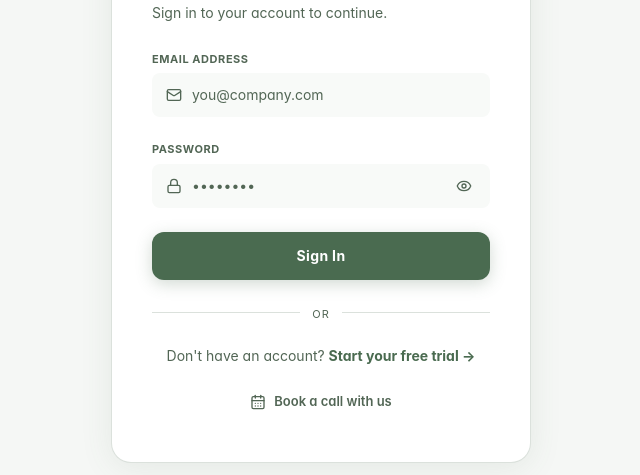
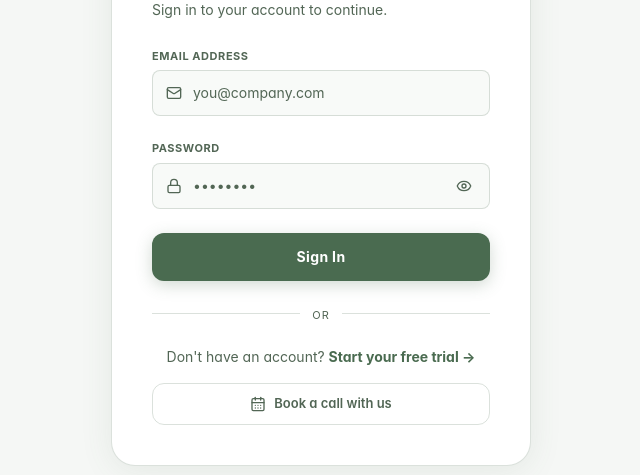
Before and after one commit to SaudDSxAI/nebula, a Next.js app in the folder frontend/: page /login in a window 1280 px wide. Shown: the part 219-694 px from the top of the page, without its empty margins (319-959 px from the left). Built offline with nearby package versions, Linux system fonts and the light colour scheme.

Commit message:
new chnages

```diff
--- a/frontend/app/login/page.tsx
+++ b/frontend/app/login/page.tsx
@@ -64,7 +64,7 @@ export default function LoginPage() {
             }} />
 
             {/* Card */}
-            <div className="w-full max-w-[420px] bg-[var(--color-card)] border border-[var(--color-border)] rounded-2xl md:rounded-[20px] p-6 sm:p-8 md:p-10 shadow-[0_4px_32px_rgba(74,107,80,0.1)] transition-all">
+            <div className="w-full max-w-sm sm:max-w-[420px] bg-[var(--color-card)] border border-[var(--color-border)] rounded-2xl md:rounded-[24px] p-5 sm:p-8 md:p-10 shadow-[0_4px_32px_rgba(74,107,80,0.1)] transition-all">
                 {/* Logo */}
                 <div className="flex items-center gap-2.5 mb-8">
                     <div className="w-10 h-10 rounded-xl bg-gradient-to-br from-primary to-primary-hover flex items-center justify-center shadow-[0_4px_12px_rgba(74,107,80,0.3)]">
@@ -92,7 +92,7 @@ export default function LoginPage() {
                                 type="email" required autoComplete="email"
                                 placeholder="you@company.com"
                                 value={email} onChange={e => setEmail(e.target.value)}
-                                className="w-full py-3 pl-10 pr-3.5 bg-[var(--color-input-bg)] border-1.5 border-[var(--color-input-border)] rounded-lg text-sm text-[var(--color-text-primary)] outline-none transition-colors focus:border-primary focus:ring-2 focus:ring-[var(--color-primary-alpha)]"
+                                className="w-full py-3 pl-10 pr-3.5 bg-[var(--color-input-bg)] border-[1.5px] border-[var(--color-input-border)] rounded-lg text-sm text-[var(--color-text-primary)] outline-none transition-colors focus:border-primary focus:ring-2 focus:ring-[var(--color-primary-alpha)]"
                             />
                         </div>
                     </div>
@@ -108,7 +108,7 @@ export default function LoginPage() {
                                 type={showPw ? 'text' : 'password'} required autoComplete="current-password"
                                 placeholder="••••••••"
                                 value={password} onChange={e => setPassword(e.target.value)}
-                                className="w-full py-3 pl-10 pr-11 bg-[var(--color-input-bg)] border-1.5 border-[var(--color-input-border)] rounded-lg text-sm text-[var(--color-text-primary)] outline-none transition-colors focus:border-primary focus:ring-2 focus:ring-[var(--color-primary-alpha)]"
+                                className="w-full py-3 pl-10 pr-11 bg-[var(--color-input-bg)] border-[1.5px] border-[var(--color-input-border)] rounded-lg text-sm text-[var(--color-text-primary)] outline-none transition-colors focus:border-primary focus:ring-2 focus:ring-[var(--color-primary-alpha)]"
                             />
                             <button type="button" onClick={() => setShowPw(!showPw)} className="absolute right-3.5 top-1/2 -translate-y-1/2 p-1 text-[var(--color-text-muted)] hover:text-[var(--color-text-primary)] transition-colors">
                                 {showPw ? <EyeOff size={16} /> : <Eye size={16} />}
@@ -148,7 +148,7 @@ export default function LoginPage() {
                     href="https://cal.com"
                     target="_blank"
                     rel="noopener noreferrer"
-                    className="flex items-center justify-center gap-2 w-full py-2.5 border-1.5 border-[var(--color-border)] rounded-xl text-[13px] font-semibold text-[var(--color-text-secondary)] bg-transparent hover:bg-[var(--color-primary-alpha)] hover:border-primary hover:text-primary transition-all duration-200"
+                    className="flex items-center justify-center gap-2 w-full py-2.5 border-[1.5px] border-[var(--color-border)] rounded-xl text-[13px] font-semibold text-[var(--color-text-secondary)] bg-transparent hover:bg-[var(--color-primary-alpha)] hover:border-primary hover:text-primary transition-all duration-200"
                 >
                     <CalendarDays size={16} />
                     Book a call with us
```
